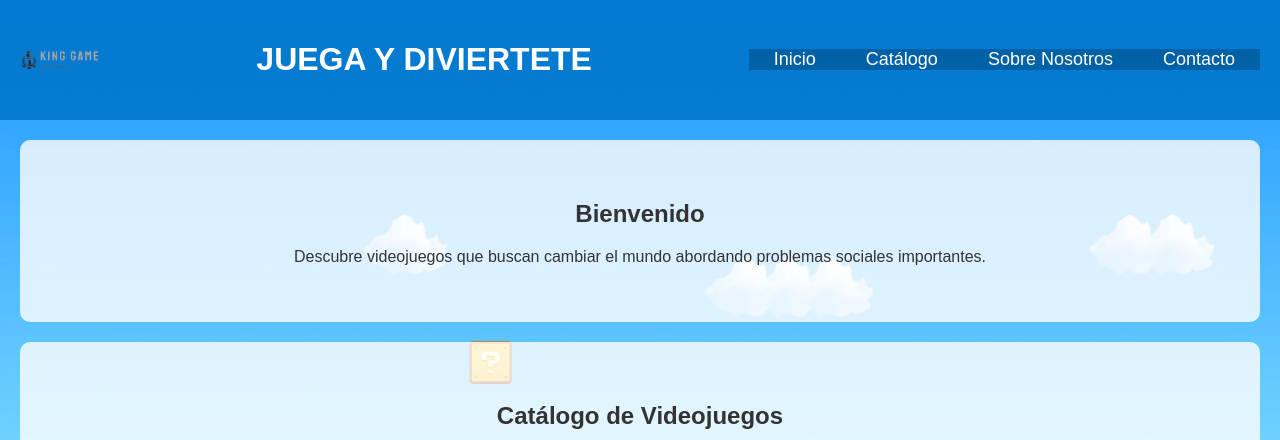
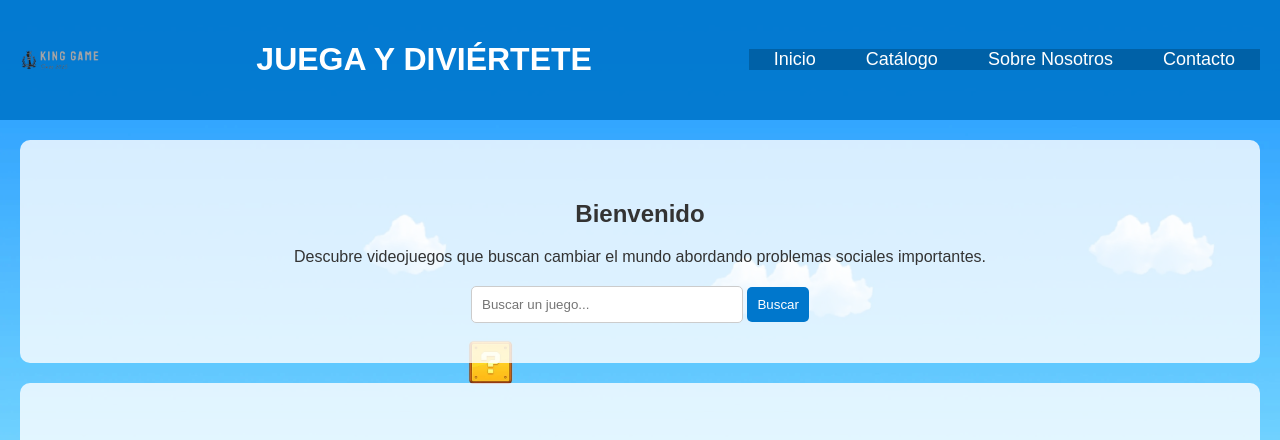
Before and after one commit to ericabellan/villaitodoabellaneric_ProyectoFinal, a plain HTML site: page index.html in a window 1280 px wide. Shown: the top 440 px of the page. Drawn offline with Linux system fonts and the light colour scheme.

Commit message:
botón buscador

```diff
--- a/index.html
+++ b/index.html
@@ -11,7 +11,7 @@
         <div class="logo">
             <img src="logo.png" alt="Logo de Juegos Sociales">
         </div>
-        <h1>JUEGA Y DIVIERTETE</h1>
+        <h1>JUEGA Y DIVIÉRTETE</h1>
         <nav>
             <ul>
                 <li><a href="#inicio">Inicio</a></li>
@@ -25,6 +25,10 @@
     <section id="inicio">
         <h2>Bienvenido</h2>
         <p>Descubre videojuegos que buscan cambiar el mundo abordando problemas sociales importantes.</p>
+        <div class="buscador">
+            <input type="text" placeholder="Buscar un juego...">
+            <button>Buscar</button>
+        </div>
     </section>
 
     <section id="catalogo">
--- a/style.css
+++ b/style.css
@@ -55,6 +55,30 @@ section {
     border-radius: 10px;
 }
 
+.buscador {
+    margin-top: 20px;
+}
+
+.buscador input {
+    padding: 10px;
+    width: 250px;
+    border: 1px solid #ccc;
+    border-radius: 5px;
+}
+
+.buscador button {
+    padding: 10px;
+    background: #0077cc;
+    color: white;
+    border: none;
+    cursor: pointer;
+    border-radius: 5px;
+}
+
+.buscador button:hover {
+    background: #005fa3;
+}
+
 .juego {
     display: inline-block;
     margin: 20px;
```
